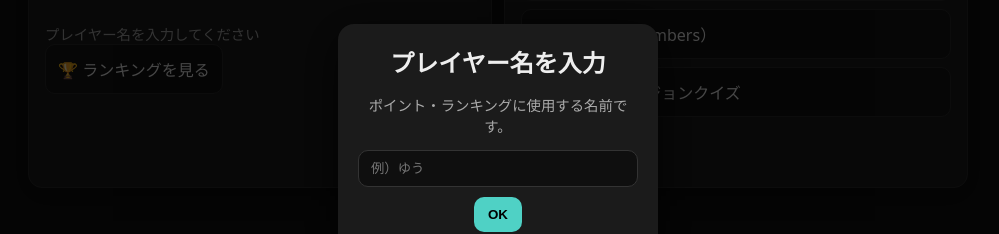
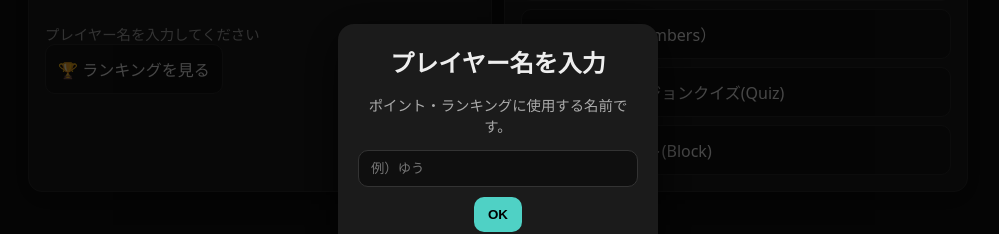
Before and after one commit to yuuyuu661/gameSite, a website: page public/index.html in a window 1280 px wide. Shown: the part 262-496 px from the top of the page, without its empty margins (142-1141 px from the left). Drawn offline with Linux system fonts and the light colour scheme.

Commit message:
Update index.html

```diff
--- a/public/index.html
+++ b/public/index.html
@@ -170,8 +170,8 @@
           <a class="game" href="/games/aim/index.html">エイム練習（Aim）</a>
           <a class="game" href="/games/memory/index.html">神経衰弱（Memory）</a>
           <a class="game" href="/games/numbers/index.html">数字タップ（Numbers）</a>
-          <a class="game" href="/games/fusion/index.html">ポケモンフュージョンクイズ</a>
-          <a class="game-card" href="games/block/index.html">ブロックブラスト<br><span class="game-id">block</span></a>
+          <a class="game" href="/games/fusion/index.html">ポケモンフュージョンクイズ(Quiz)</a>
+          <a class="game" href="games/block/index.html">ブロックブラスト(Block)</a>
         </div>
       </div>
     </div>
```
